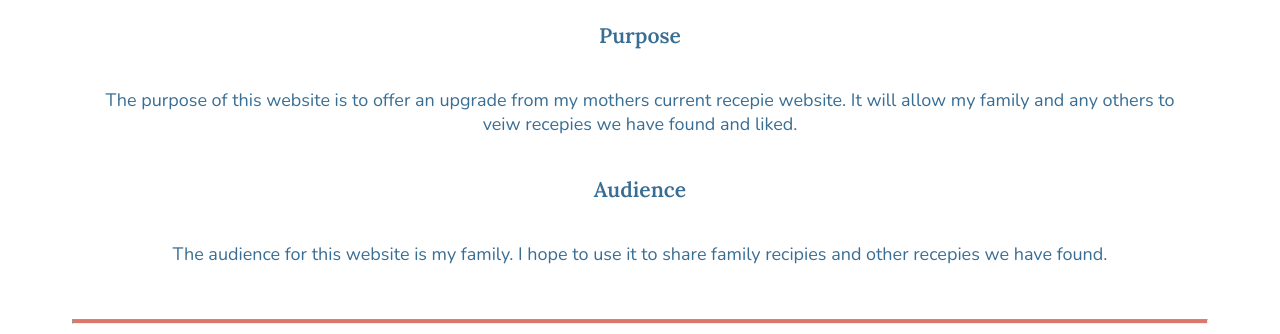
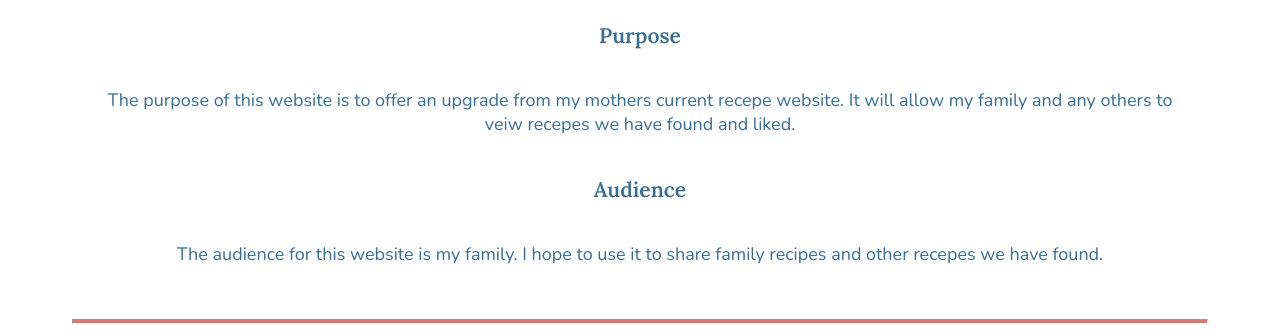
Before and after one commit to quizzicallee/School, a plain HTML site: page family_recipes/site_plan.html in a window 1280 px wide. Shown: the part 424-758 px from the top of the page. Drawn offline with nearby package versions, Linux system fonts and the light colour scheme; a web font is replaced by a local one.

Commit message:
personal

```diff
--- a/family_recipes/site_plan.html
+++ b/family_recipes/site_plan.html
@@ -24,11 +24,11 @@
       <hr>
       <h2>Overview</h2>
       <h3>Purpose</h3>
-      <p>The purpose of this website is to offer an upgrade from my mothers current recepie website. It will allow my family and any others to veiw recepies we have found and liked.</p>  <!-- change this -->
+      <p>The purpose of this website is to offer an upgrade from my mothers current recepe website. It will allow my family and any others to veiw recepes we have found and liked.</p>  <!-- change this -->
 
 
       <h3>Audience</h3>
-      <p>The audience for this website is my family. I hope to use it to share family recipies and other recepies we have found.   </p>  <!-- change this -->
+      <p>The audience for this website is my family. I hope to use it to share family recipes and other recepes we have found.   </p>  <!-- change this -->
 
       <hr>
       <h2>Branding</h2>
```
